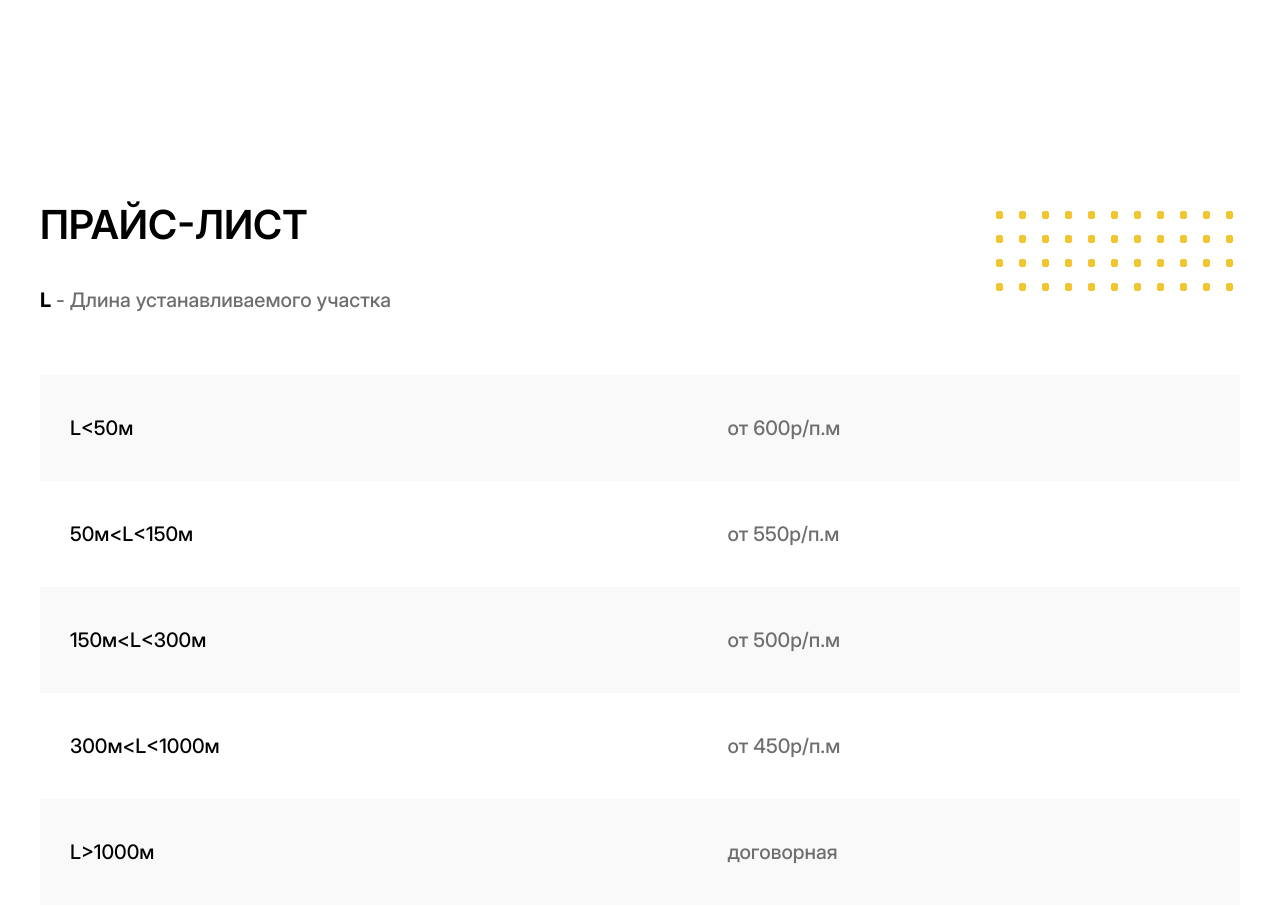
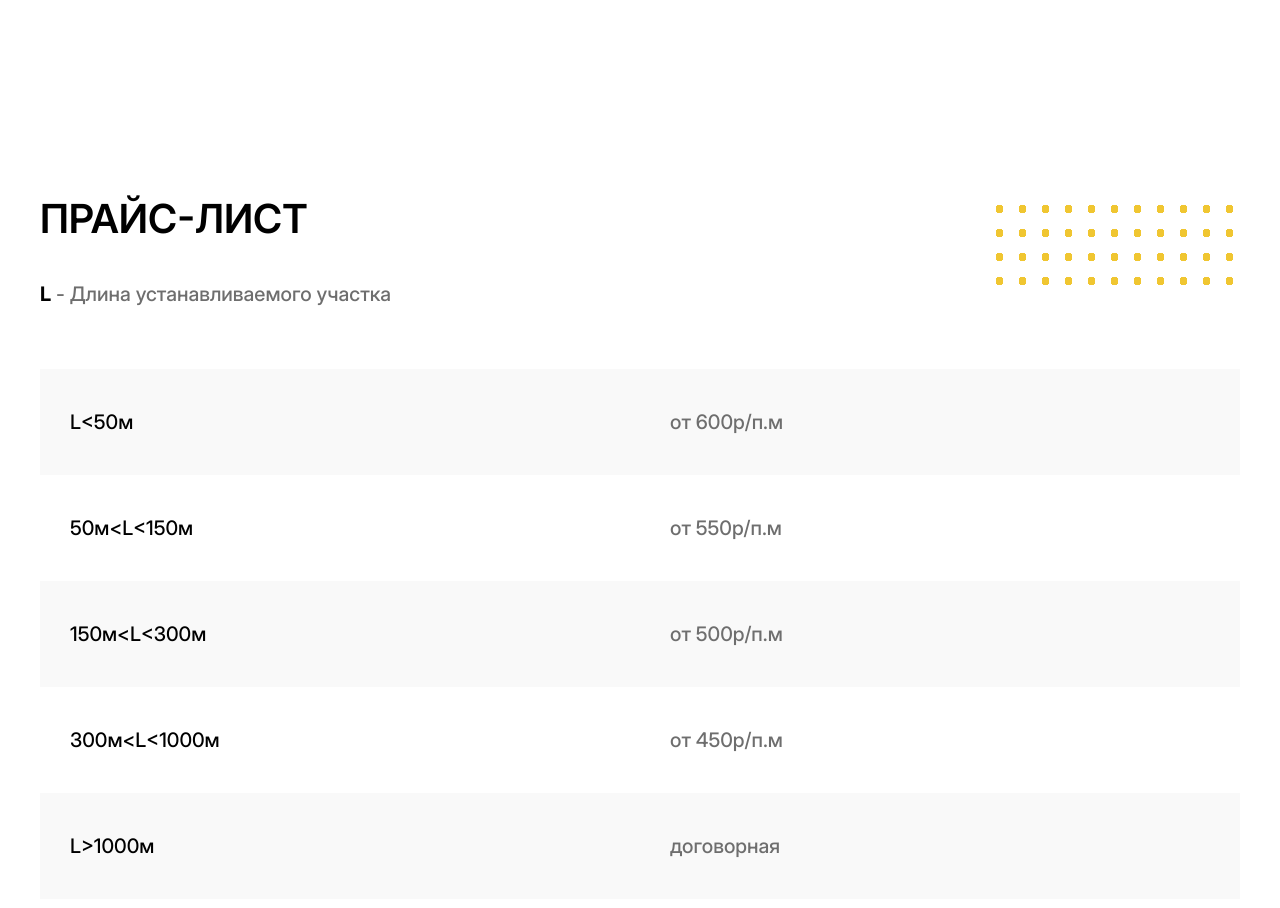
Before and after one commit to Sova567/barier, a plain HTML site: page index.html in a window 1280 px wide. Shown: the part 2560-3468 px from the top of the page. Drawn offline with Linux system fonts and the light colour scheme.

Commit message:
поправила padding и зафиксировала ячейки price

```diff
--- a/assets/css/price.css
+++ b/assets/css/price.css
@@ -1,5 +1,6 @@
 .price {
-    padding-top: 206px;
+    padding-top: 100px;
+    padding-bottom: 100px;
 }
 
 .price__wrapper {
@@ -44,23 +45,20 @@
     width: 100%;
     text-align: left;
     border-collapse: collapse;
+    table-layout: fixed;
 }
 
-.price__table td,
-.price__table th {
+.price__table td {
     padding: 40px 30px;
     font-weight: 500;
     font-size: 20px;
+    line-height: 130%;
+    color: #6e6e6e;
 }
 
-.price__table th {
+.price__table td:first-child {
     line-height: 120%;
     color: #000;
-}
-
-.price__table td {
-    line-height: 130%;
-    color: #6e6e6e;
 }
 
 .price__table tr:nth-child(odd) {
--- a/assets/css/service.css
+++ b/assets/css/service.css
@@ -1,5 +1,6 @@
 .service {
-    padding-top: 200px;
+    padding-top: 100px;
+    padding-bottom: 100px;
     overflow-x: hidden;
 }
 
--- a/index.html
+++ b/index.html
@@ -91,6 +91,7 @@
                     </ul>
                 </div>
             </div>
+        </section>
         <section class="service">
             <div class="container">
                 <div class="service__top">
@@ -158,23 +159,23 @@
                     </p>
                     <table class="price__table">
                         <tr>
-                                <th scope="row">L&lt;50м</th>
+                            <td>L&lt;50м</td>
                             <td>от 600р/п.м</td>
                         </tr>
                         <tr>
-                                <th scope="row">50м&lt;L&lt;150м</th>
+                            <td>50м&lt;L&lt;150м</td>
                             <td>от 550р/п.м</td>
                         </tr>
                         <tr>
-                                <th scope="row">150м&lt;L&lt;300м</th>
+                            <td>150м&lt;L&lt;300м</td>
                             <td>от 500р/п.м</td>
                         </tr>
                         <tr>
-                                <th scope="row">300м&lt;L&lt;1000м</th>
+                            <td>300м&lt;L&lt;1000м</td>
                             <td>от 450р/п.м</td>
                         </tr>
                         <tr>
-                                <th scope="row">L&gt;1000м</th>
+                            <td>L&gt;1000м</td>
                             <td>договорная</td>
                         </tr>
                     </table>
```
Lines whose indentation alone changed are shown as unchanged.
